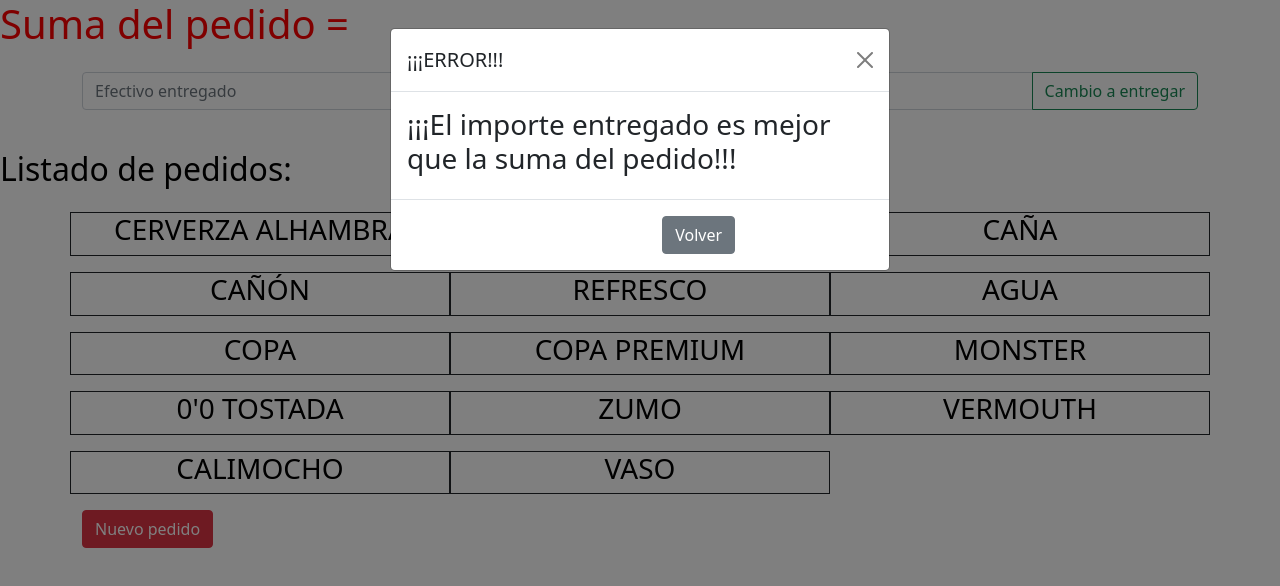
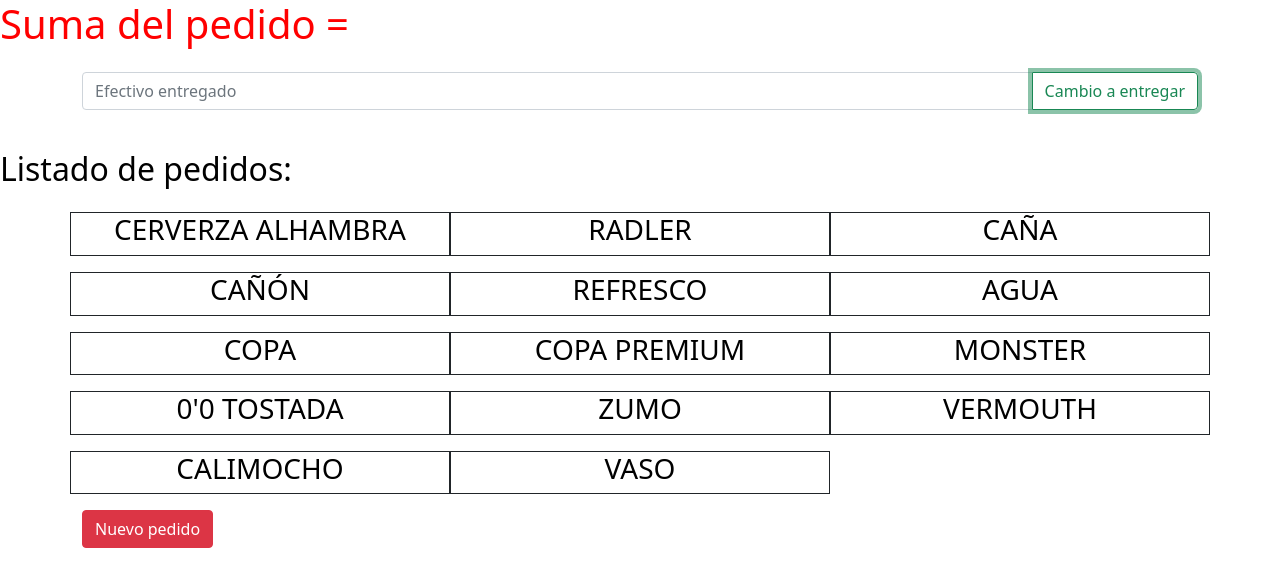
Before and after one commit to jrajadorojasdeveloper/hallowindie, a plain HTML site: page index.html in a window 1280 px wide. Both pictures are taken after a click on the button "Cambio a entregar". Drawn offline with nearby package versions, Linux system fonts and the light colour scheme.

Commit message:
Mejoras realizadas.

```diff
--- a/index.html
+++ b/index.html
@@ -111,6 +111,8 @@
         </div>
       </div>
 
+
+
     <!-- Optional JavaScript; choose one of the two! -->
 
     <!-- Option 1: Bootstrap Bundle with Popper -->
@@ -158,16 +160,7 @@
 
   function cambio() {
     var efectivo_entregado = document.getElementById('entregado').value;
-    if (efectivo_entregado < suma || suma == 0) {
-      var modalContainer = document.getElementById('staticBackdrop')
-      var myModal = new bootstrap.Modal(modalContainer, { backdrop: 'static' })
-
-      modalContainer.querySelector("#staticBackdropLabel").innerHTML = "¡¡¡ERROR!!!";
-      modalContainer.querySelector(".cambio").innerHTML = "¡¡¡El importe entregado es mejor que la suma del pedido!!!";
-      modalContainer.querySelector(".btn-danger").style.visibility = "hidden";
-
-      myModal.show();
-    } else {
+    if (efectivo_entregado >= suma && suma != 0) {
       var cambio = efectivo_entregado - suma;
 
       var modalContainer = document.getElementById('staticBackdrop')
@@ -176,6 +169,8 @@
       modalContainer.querySelector(".cambio").innerHTML = "El importe a entregar es de: " + cambio + " €";
 
       myModal.show();
+    } else {
+      document.getElementById('entregado').value = '';
     }
 
   }
```
